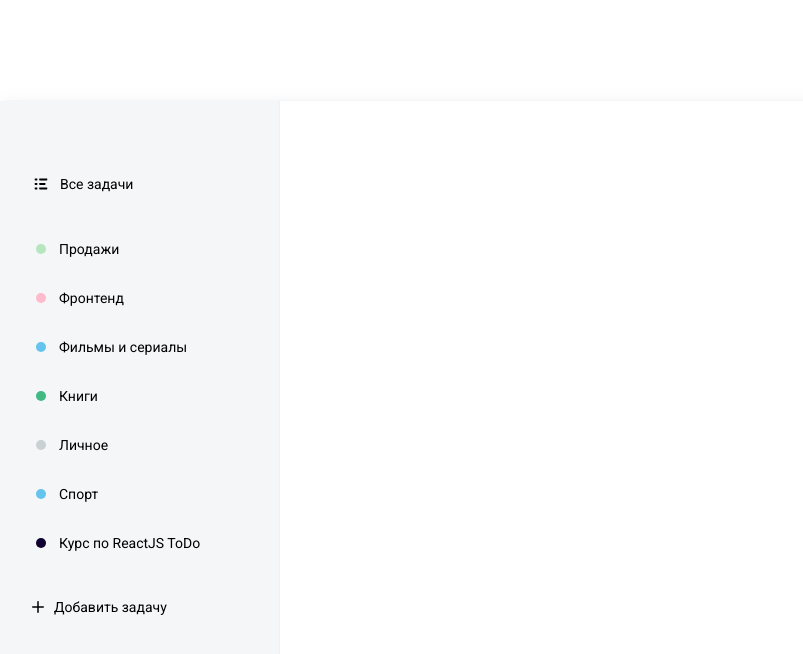
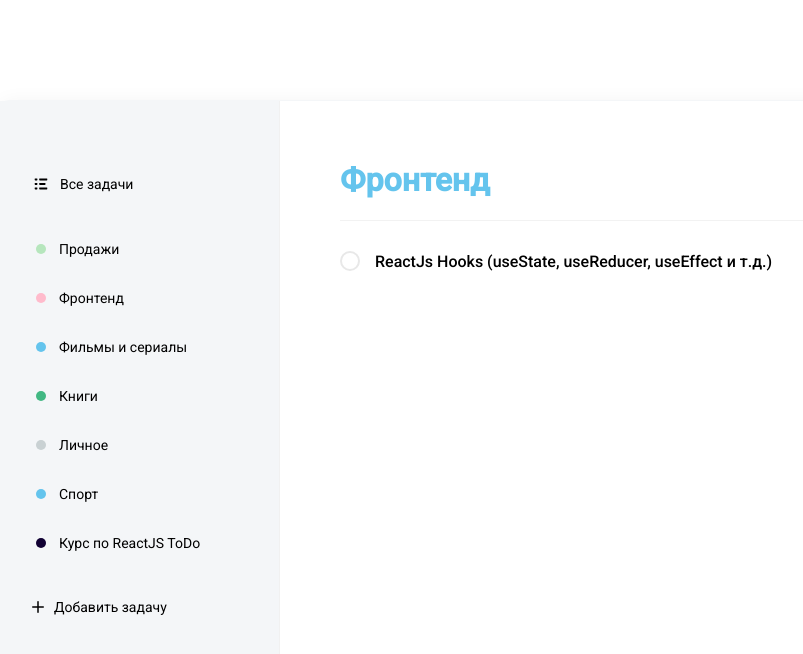
Before and after one commit to azamat9904/react-todo, a React (Create React App) app: page / in a window 1280 px wide. Shown: the top 654 px of the page, without its empty margins (166-969 px from the left). Built offline with nearby package versions, Linux system fonts and the light colour scheme.

Commit message:
feature():todo list part created, check on click made and styles were improved

```diff
--- a/src/App.js
+++ b/src/App.js
@@ -2,7 +2,12 @@ import React, { useState } from 'react';
 import './App.scss';
 import List from './components/list/List';
 import AddList from './components/add-list/AddList';
+import Icon from './components/icon/Icon';
+
 import listSvg from './assets/img/list.svg';
+import editSvg from './assets/img/edit.svg';
+import checkSvg from './assets/img/check.svg';
+
 import DB from './assets/db.json';
 
 const mainItem = [
@@ -24,20 +29,38 @@ function App() {
     return item;
   }));
 
+  const onClose = () => {
+    setInputValue("");
+    setIsVisable(false);
+    setSelectedColor(DB.colors[0]);
+  }
+
   const onAddList = () => {
     if (!inputValue.trim()) {
       alert("Введите значене");
       return;
     }
     setList([...list, { id: list.length + 1, name: inputValue, colorId: selectedColor.id, color: selectedColor.name, active: false }]);
-    setInputValue("");
-    setIsVisable(false);
-    setSelectedColor(DB.colors[0]);
+    onClose();
+  }
+
+  const onRemoveList = (item) => {
+    const definetelyDelete = window.confirm("Are you really want to delete item ? ");
+    if (definetelyDelete)
+      console.log(item);
+  }
+
+  const visableHandler = (isVisable) => {
+    if (!isVisable) {
+      onClose();
+      return;
+    }
+    setIsVisable(true);
   }
 
   return (
     <div className="todo">
-      <div className="todo__sidebar">
+      <div className="sidebar">
         <List
           items={mainItem}
           isRemovable={false}
@@ -45,10 +68,11 @@ function App() {
         <List
           items={list}
           isRemovable={true}
+          onRemove={onRemoveList}
         />
         <AddList
           isVisable={isVisable}
-          setIsVisable={setIsVisable}
+          setIsVisable={visableHandler}
           colors={DB.colors}
           selectedColor={selectedColor}
           setSelectedColor={setSelectedColor}
@@ -57,8 +81,17 @@ function App() {
           onAddList={onAddList}
         />
       </div>
-      <div className="todo__tasks">
-
+      <div className="tasks">
+        <h1 className="tasks__title">Фронтенд <Icon iconUrl={editSvg} /></h1>
+        <div className="tasks__items">
+          <div className="tasks__checkbox">
+            <input type="checkbox" id="check" />
+            <label htmlFor="check">
+              <Icon iconUrl={checkSvg} />
+            </label>
+          </div>
+          <p>ReactJs Hooks (useState, useReducer, useEffect и т.д.)</p>
+        </div>
       </div>
     </div>
   );
--- a/src/App.scss
+++ b/src/App.scss
@@ -9,12 +9,92 @@
   border:1px solid #f4f6f8;
   box-shadow: 1px 2px 20px #f3f3f3;
   font-size: 14px;
+  display: flex;
 
-  &__sidebar{
+  .sidebar{
     background-color: #f4f6f8;
     width: 280px;
     height: 100%;
     border-right: 1px solid #f1f1f1;
     padding:60px 20px;
   }
+
+  .tasks{
+    flex:1;
+    padding:60px;
+
+    &__title{
+      font-weight: bold;
+      font-size: 32px;
+      line-height: 39px;
+      color:#64c4ed;
+      padding-bottom: 20px;
+      border-bottom: 1px solid #f2f2f2;
+
+      img{
+        opacity: .0;
+        margin-left: 15px;
+
+        &:hover{
+          opacity: .8;
+          cursor: pointer;
+        }
+      }
+
+      &:hover{
+        img{
+          opacity: .3;
+        }
+      }
+    }
+
+    &__checkbox{
+
+      input{
+        display: none;
+
+        &:checked + label{
+          background-color: #4dd599;
+          border-color: #4dd599;
+          opacity: 1;
+        }
+      }
+
+     label{
+      border:2px solid #e8e8e8;
+      border-radius: 30px;
+      width: 20px;
+      height: 20px;
+      display: inline-block;
+      cursor: pointer;
+      display: flex;
+      align-items: center;
+      justify-content: center;
+      transition: .3s;
+
+      img{
+        position: relative;
+        bottom: 1px;
+      }
+
+      &:hover{
+        background: #b2b2b2;
+        border-color: #b2b2b2;
+        opacity: .4;
+      }
+     }
+    }
+
+    &__items{
+      display: flex;
+      align-items: center;
+      margin-top: 30px;
+
+      p{
+        margin-left:15px;
+        font-size: 16px;
+        font-weight: 500;
+      }
+    }
+  }
 }
--- a/src/components/add-list/AddList.scss
+++ b/src/components/add-list/AddList.scss
@@ -11,6 +11,8 @@
         flex-direction: column;
         justify-content: space-around;
         border:1px solid rgba(0,0,0,.03);
+        position: relative;
+        z-index: 100;
 
         button{
             width: 100%;
--- a/src/components/list/List.jsx
+++ b/src/components/list/List.jsx
@@ -1,10 +1,16 @@
 import React from 'react';
 import Badge from '../badge/Badge';
 import Icon from '../icon/Icon';
+import removeIconUrl from '../../assets/img/remove.svg';
 
 import './List.scss';
 
-const List = ({ items, isRemovable, onClick }) => {
+const List = ({
+    items,
+    isRemovable,
+    onClick,
+    onRemove
+}) => {
     return (
         <ul className="list" onClick={onClick}>
             {
@@ -15,6 +21,11 @@ const List = ({ items, isRemovable, onClick }) => {
                                 <Icon iconUrl={item.iconUrl} alt={item.name} /> : <Badge color={item.color} />
                         }
                         <span>{item.name}</span>
+                        {
+                            isRemovable && <div className="list__remove-icon">
+                                <Icon iconUrl={removeIconUrl} alt="Remove Icon" click={() => onRemove(item)} />
+                            </div>
+                        }
                     </li>
                 ))
             }
--- a/src/components/list/List.scss
+++ b/src/components/list/List.scss
@@ -1,4 +1,5 @@
   .list{
+    $self: &;
     margin-bottom: 20px;
 
     li{
@@ -7,6 +8,15 @@
       cursor: pointer;
       padding:14px 12px;
       margin-bottom: 5px;
+      position: relative;
+
+      &:hover #{$self}__remove-icon{
+        opacity: .3;
+
+        &:hover{
+          opacity: .8;
+        }
+      }
 
       &:hover{
         background:rgba(255,255,255,.4);
@@ -24,8 +34,15 @@
       }
     }
 
+    &__remove-icon{
+      position: absolute;
+      right:0;
+      opacity: 0;
+    }
+
     .badge{
       margin-right: 13px;
       margin-left: 4px;
     }
+
   }
```
Also changed, not shown: src/assets/img/remove.svg.
